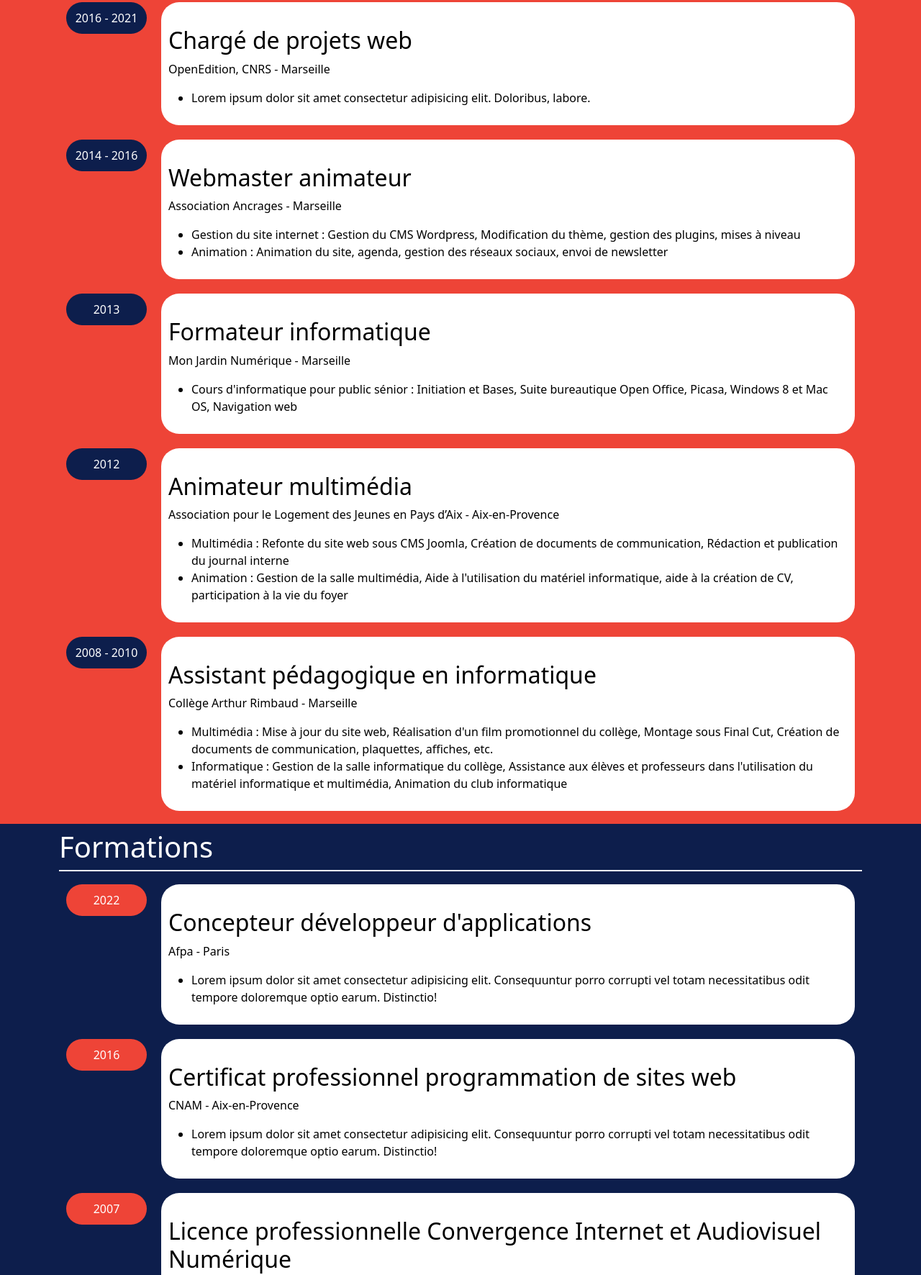
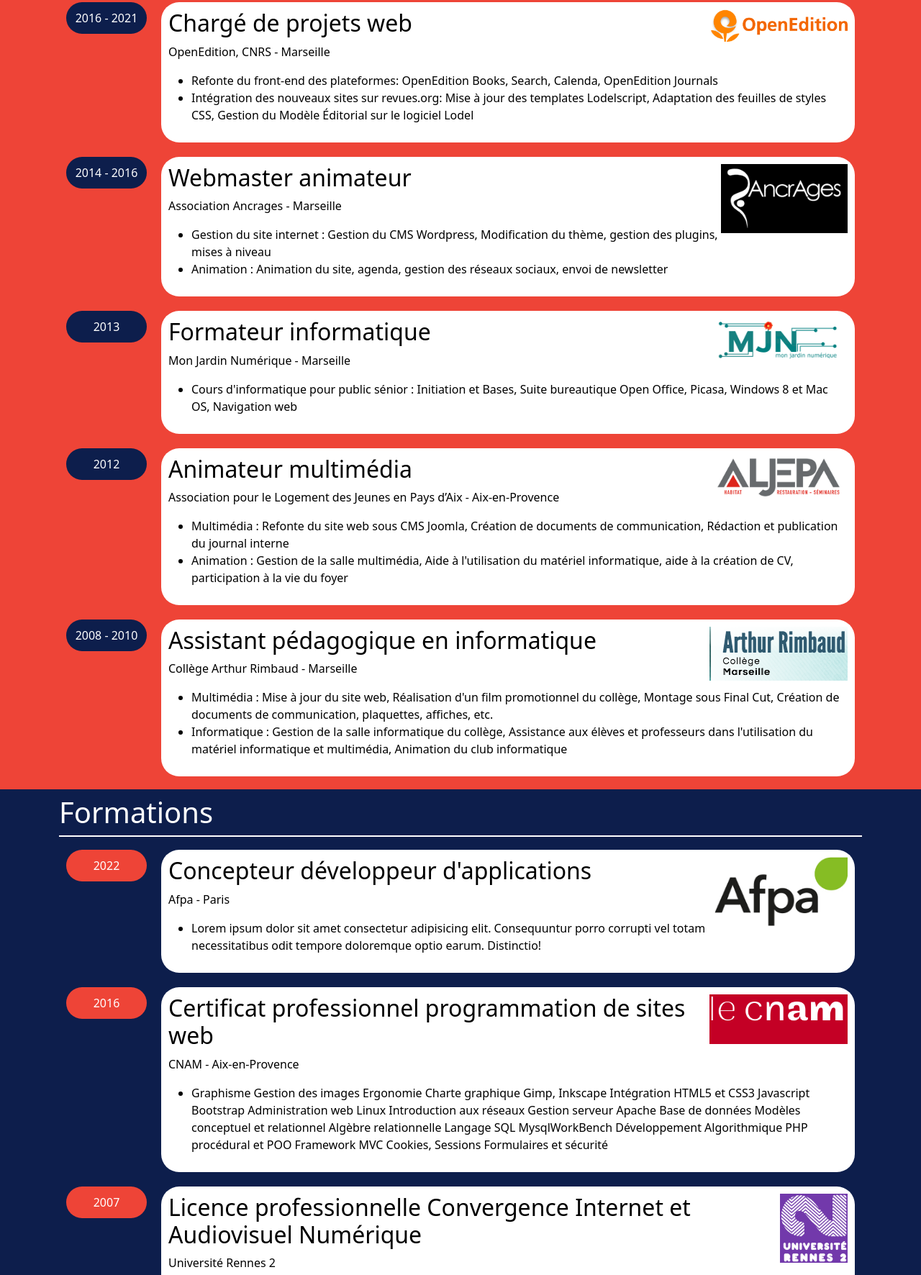
Before and after one commit to Yome07/Yome07.github.io, a plain HTML site: page portfolio/index.html in a window 1280 px wide. Shown: the part 1025-2797 px from the top of the page at 72% size. Drawn offline with nearby package versions, Linux system fonts and the light colour scheme.

Commit message:
encore plein de choses

```diff
--- a/portfolio/index.html
+++ b/portfolio/index.html
@@ -6,6 +6,7 @@
   <meta http-equiv="X-UA-Compatible" content="IE=edge">
   <meta name="viewport" content="width=device-width, initial-scale=1.0">
   <title>Portfolio</title>
+  <link rel="shortcut icon" href="images/favicon.ico" type="image/x-icon">
   <link href="https://cdn.jsdelivr.net/npm/bootstrap@5.1.3/dist/css/bootstrap.min.css" rel="stylesheet"
     integrity="sha384-1BmE4kWBq78iYhFldvKuhfTAU6auU8tT94WrHftjDbrCEXSU1oBoqyl2QvZ6jIW3" crossorigin="anonymous">
   <link rel="stylesheet" href="styles/style.css">
@@ -134,21 +135,24 @@
   <section id="parours" class="d-flex py-2">
     <div class="container">
       <h1 class="border-bottom border-white border-2 pb-2">Parcours professionnel</h1>
-      <article class="d-flex flex-wrap flex-lg-nowrap align-items-start bgBlue bgWhite roundedDate">
+      <article class="d-flex flex-column flex-lg-row align-items-stretch align-items-lg-start bgBlue bgWhite roundedDate">
         <p>2016 - 2021</p>
         <div>
-          <img src="" alt="">
+          <img class="float-end" src="images/logo_openedition.png" alt="">
           <h2>Chargé de projets web</h2>
           <p>OpenEdition, CNRS - Marseille</p>
           <ul>
-            <li>Lorem ipsum dolor sit amet consectetur adipisicing elit. Doloribus, labore.</li>
+            <li>Refonte du front-end des plateformes: OpenEdition Books,       Search, Calenda, OpenEdition Journals
+          </li>
+          <li>Intégration des nouveaux sites sur revues.org: Mise à jour des templates Lodelscript, Adaptation des feuilles de styles CSS, Gestion du Modèle Éditorial sur le logiciel Lodel
+        </li>
           </ul>
         </div>
       </article>
-      <article class="d-flex flex-wrap flex-lg-nowrap align-items-start bgBlue bgWhite roundedDate">
+      <article class="d-flex flex-column flex-lg-row align-items-stretch align-items-lg-start bgBlue bgWhite roundedDate">
         <p>2014 - 2016</p>
         <div>
-          <img src="" alt="">
+          <img class="float-end" src="images/logo-ancrages-header.png" alt="">
           <h2>Webmaster animateur</h2>
           <p>Association Ancrages - Marseille</p>
           <ul>
@@ -159,10 +163,10 @@
           </ul>
         </div>
       </article>
-      <article class="d-flex flex-wrap flex-lg-nowrap align-items-start bgBlue bgWhite roundedDate">
+      <article class="d-flex flex-column flex-lg-row align-items-stretch align-items-lg-start bgBlue bgWhite roundedDate">
         <p>2013</p>
         <div>
-          <img src="" alt="">
+          <img class="float-end" src="images/banG_old.png" alt="">
           <h2>Formateur informatique</h2>
           <p>Mon Jardin Numérique - Marseille</p>
           <ul>
@@ -172,10 +176,10 @@
           </ul>
         </div>
       </article>
-      <article class="d-flex flex-wrap flex-lg-nowrap align-items-start bgBlue bgWhite roundedDate">
+      <article class="d-flex flex-column flex-lg-row align-items-stretch align-items-lg-start bgBlue bgWhite roundedDate">
         <p>2012</p>
         <div>
-          <img src="" alt="">
+          <img class="float-end" src="images/logoAljepa.png" alt="">
           <h2>Animateur multimédia</h2>
           <p>Association pour le Logement des Jeunes en Pays d’Aix - Aix-en-Provence</p>
           <ul>
@@ -187,10 +191,10 @@
           </ul>
         </div>
       </article>
-      <article class="d-flex flex-wrap flex-lg-nowrap align-items-start bgBlue bgWhite roundedDate">
+      <article class="d-flex flex-column flex-lg-row align-items-stretch align-items-lg-start bgBlue bgWhite roundedDate">
         <p>2008 - 2010</p>
         <div>
-          <img src="" alt="">
+          <img class="float-end" src="images/CollègeArthurRimbaudMarseille.png" alt="">
           <h2>Assistant pédagogique en informatique</h2>
           <p>Collège Arthur Rimbaud - Marseille</p>
           <ul>
@@ -207,10 +211,10 @@
   <section id="formations" class="d-flex py-2">
     <div class="container">
       <h1 class="border-bottom border-white border-2 pb-2">Formations</h1>
-      <article class="d-flex flex-wrap flex-lg-nowrap align-items-start bgOrange bgWhite roundedDate">
+      <article class="d-flex flex-column flex-lg-row align-items-stretch align-items-lg-start bgOrange bgWhite roundedDate">
         <p>2022</p>
         <div>
-          <img src="" alt="">
+          <img class="float-end" src="images/logoAfpa.jpg" alt="">
           <h2>Concepteur développeur d'applications</h2>
           <p>Afpa - Paris</p>
           <ul>
@@ -219,22 +223,56 @@
           </ul>
         </div>
       </article>
-      <article class="d-flex flex-wrap flex-lg-nowrap align-items-start bgOrange bgWhite roundedDate">
+      <article class="d-flex flex-column flex-lg-row align-items-stretch align-items-lg-start bgOrange bgWhite roundedDate">
         <p>2016</p>
         <div>
-          <img src="" alt="">
+          <img class="float-end" src="images/logo_cnam_blanc_transp.png" alt="">
           <h2>Certificat professionnel programmation de sites web</h2>
           <p>CNAM - Aix-en-Provence</p>
           <ul>
-            <li>Lorem ipsum dolor sit amet consectetur adipisicing elit. Consequuntur porro corrupti vel totam
-              necessitatibus odit tempore doloremque optio earum. Distinctio!</li>
+            <li>
+              Graphisme
+
+                  Gestion des images
+                  Ergonomie
+                  Charte graphique
+                  Gimp, Inkscape
+
+              Intégration
+
+                  HTML5 et CSS3
+                  Javascript
+                  Bootstrap
+
+              Administration web
+
+                  Linux
+                  Introduction aux réseaux
+                  Gestion serveur Apache
+
+              Base de données
+
+                  Modèles conceptuel et relationnel
+                  Algèbre relationnelle
+                  Langage SQL
+                  MysqlWorkBench
+
+              Développement
+
+                  Algorithmique
+                  PHP procédural et POO
+                  Framework MVC
+                  Cookies, Sessions
+                  Formulaires et sécurité
+
+              </li>
           </ul>
         </div>
       </article>
-      <article class="d-flex flex-wrap flex-lg-nowrap align-items-start bgOrange bgWhite roundedDate">
+      <article class="d-flex flex-column flex-lg-row align-items-stretch align-items-lg-start bgOrange bgWhite roundedDate">
         <p>2007</p>
         <div>
-          <img src="" alt="">
+          <img class="float-end" src="images/logoRennes2.png" alt="">
           <h2>Licence professionnelle Convergence Internet et Audiovisuel Numérique</h2>
           <p>Université Rennes 2</p>
           <ul>
@@ -243,10 +281,10 @@
           </ul>
         </div>
       </article>
-      <article class="d-flex flex-wrap flex-lg-nowrap align-items-start bgOrange bgWhite roundedDate">
+      <article class="d-flex flex-column flex-lg-row align-items-stretch align-items-lg-start bgOrange bgWhite roundedDate">
         <p>2003</p>
         <div>
-          <img src="" alt="">
+          <img class="float-end" src="images/logo-udem.png" alt="">
           <h2>Certificat en Journalisme</h2>
           <p>Université de Montréal</p>
           <ul>
@@ -257,10 +295,10 @@
           </ul>
         </div>
       </article>
-      <article class="d-flex flex-wrap flex-lg-nowrap align-items-start bgOrange bgWhite roundedDate">
+      <article class="d-flex flex-column flex-lg-row align-items-stretch align-items-lg-start bgOrange bgWhite roundedDate">
         <p>1999</p>
         <div>
-          <img src="" alt="">
+          <img class="float-end" src="images/uni_ujf.jpg" alt="">
           <h2>DEUG Mathématiques, Informatique Appliquées aux Sciences</h2>
           <p>Université Grenoble 1</p>
         </div>
@@ -287,7 +325,18 @@
         <label for="message" class="form-label">Votre message *</label>
         <textarea class="form-control" id="message" rows="3" required></textarea>
       </div>
-      <button type="submit" class="btn btn-primary">Envoyer</button>
+      <div>
+        <button type="submit" class="btn btn-primary">Envoyer</button>
+      </div>
+
+      <h2 class="text-center  m-3">Suivez-moi !</h2>
+      <div class="text-center  m-3">
+        <a href="#" class="link-light"><i class="fa-brands fa-facebook fa-xl"></i></a>
+        <a href="#" class="link-light"><i class="fa-brands fa-twitter fa-xl"></i></a>
+        <a href="#" class="link-light"><i class="fa-brands fa-linkedin fa-xl"></i></a>
+        <a href="#" class="link-light"><i class="fa-brands fa-github fa-xl"></i></a>
+      </div>
+      <p class="text-center m-3"> Télécharger mon CV au format pdf : <a href="#" class="link-light">cv.pdf <i class="fa-solid fa-file-pdf"></i></a></p>
     </div>
   </section>
   <script src="https://cdn.jsdelivr.net/npm/bootstrap@5.1.3/dist/js/bootstrap.bundle.min.js"
--- a/portfolio/styles/style.css
+++ b/portfolio/styles/style.css
@@ -1,6 +1,6 @@
 /******** couleur ********/
 
-body, .navbar-light .navbar-nav .nav-link {
+body {
     color: #fff;
 }
 
@@ -28,7 +28,7 @@
     border-color: #EE4437;
 }
 
-.btn-primary:hover {
+.btn-primary:hover, .btn-primary:focus {
     opacity: .75;
     background-color: #EE4437;
     border-color: #EE4437;
@@ -62,7 +62,7 @@
 
 @media screen and (min-width: 992px) {
     .roundedDate > div {
-        flex:  1 1;
+        flex: 1 1;
     }
 }
 
@@ -75,3 +75,21 @@
 .card h2 {
     font-size: 1.25rem;
 }
+
+.roundedDate img {
+    max-width: 10rem;
+    max-height: 5rem;
+
+}
+
+@media screen and (min-width: 992px) {
+    .roundedDate img {
+        max-width: 12rem;
+        max-height: 6rem;
+    }
+}
+
+#contact .container div {
+    max-width: 50rem;
+    margin: auto;
+}
```
Also changed, not shown: portfolio/images/CollègeArthurRimbaudMarseille.png (added), portfolio/images/banG_old.png (added), portfolio/images/favicon.ico (added), portfolio/images/logo-ancrages-header.png (added), portfolio/images/logo-udem.png (added), portfolio/images/logoAfpa.jpg (added), portfolio/images/logoAljepa.png (added), portfolio/images/logoRennes2.png (added), portfolio/images/logoRennes2.svg (added), portfolio/images/logo_cnam_blanc_transp.png (added), portfolio/images/uni_ujf.jpg (added), 1 other file.
